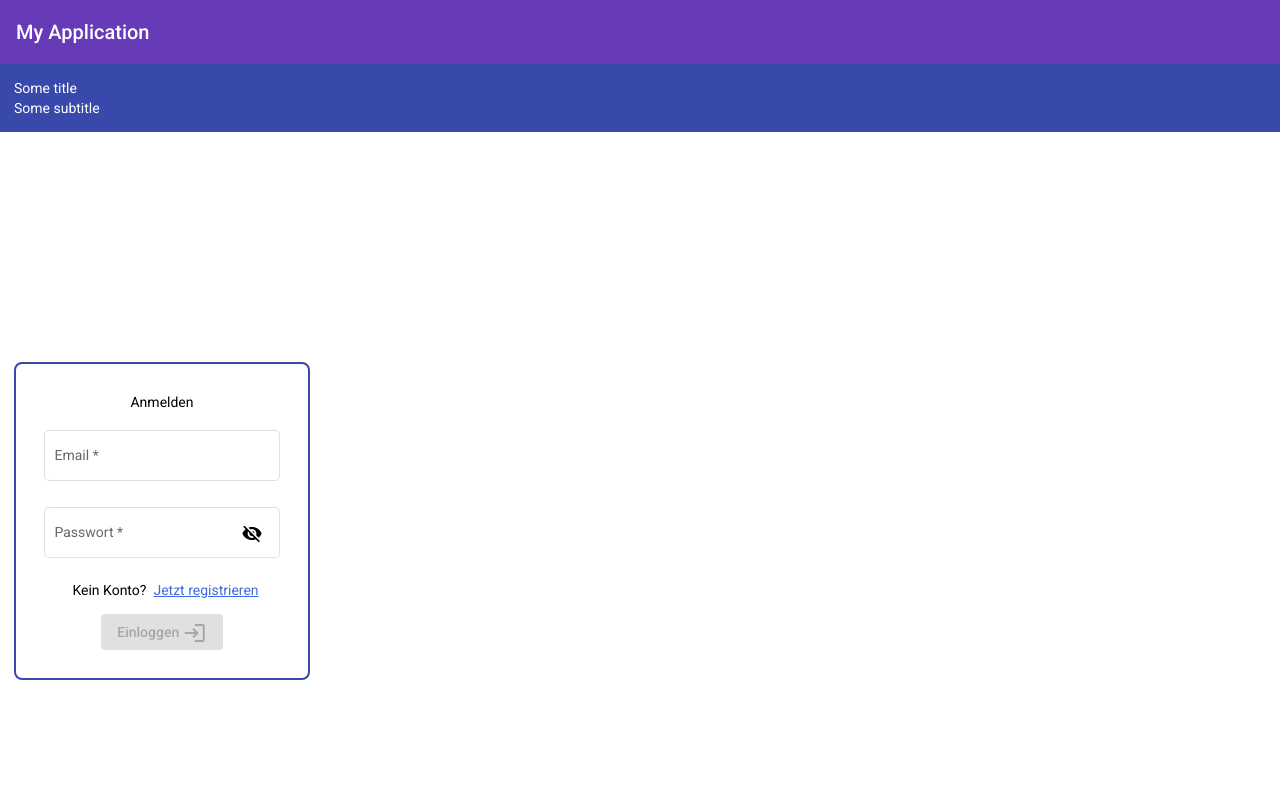
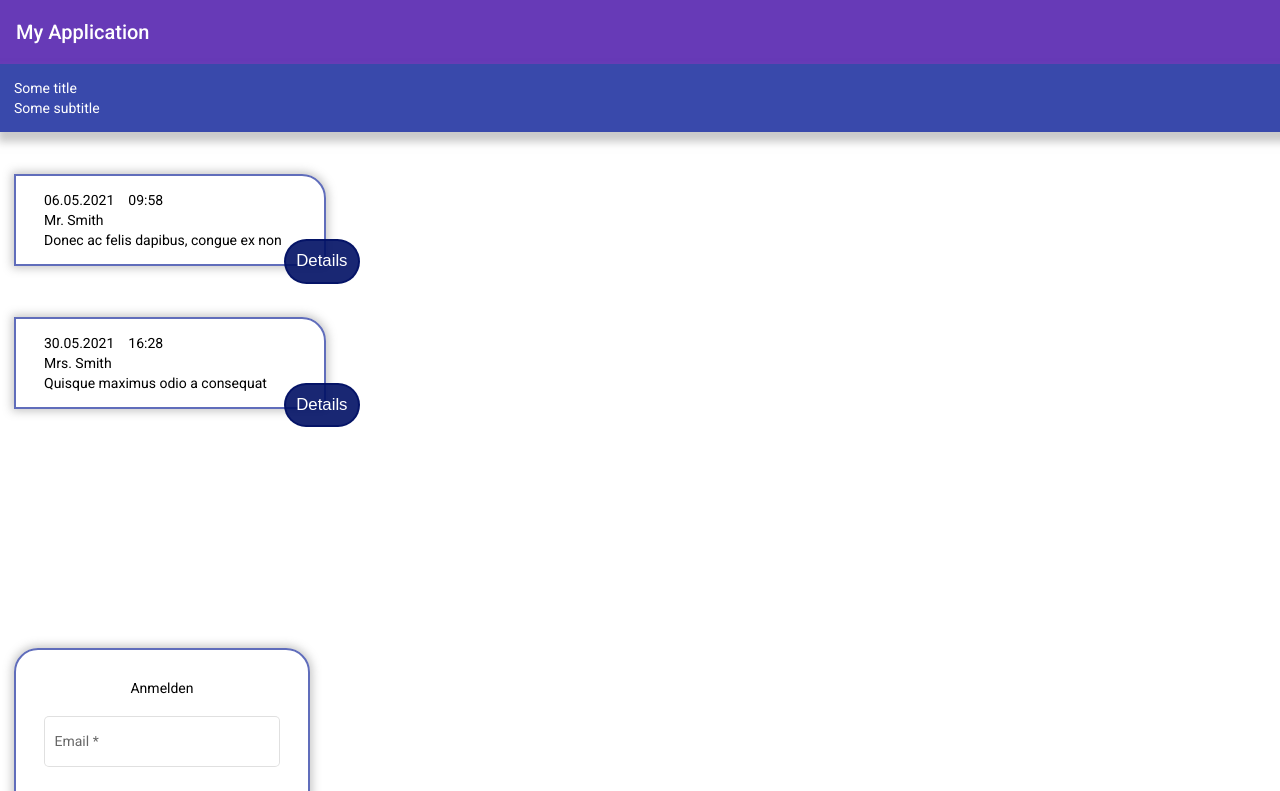
Before and after one commit to cyberlytics/MedPlanner, an Angular app in the folder ngMedPlanner/med-planner/: page / in a window 1280 px wide. Shown: the top 791 px of the page. Built offline with nearby package versions, Linux system fonts and the light colour scheme.

Commit message:
new base style settings

```diff
--- a/ngMedPlanner/med-planner/src/app/app-header/app-header.component.html
+++ b/ngMedPlanner/med-planner/src/app/app-header/app-header.component.html
@@ -2,7 +2,7 @@
     <span>My Application</span>
 </mat-toolbar>
 
-<div class="header-block" #headerElement>
+<div class="header-block bottom-shadow" #headerElement>
     <span class="title">Some title</span>
     <span class="subtitle">Some subtitle</span>
 </div>
--- a/ngMedPlanner/med-planner/src/app/app.component.html
+++ b/ngMedPlanner/med-planner/src/app/app.component.html
@@ -1,7 +1,7 @@
 <app-header-component></app-header-component>
 
 <div class="templates-test">
-  <!-- <app-appointment-dashboard-component></app-appointment-dashboard-component> -->
+  <app-appointment-dashboard-component></app-appointment-dashboard-component>
 </div>
 
 <div class="templates-test">
--- a/ngMedPlanner/med-planner/src/app/templates/app-login/app-login.component.html
+++ b/ngMedPlanner/med-planner/src/app/templates/app-login/app-login.component.html
@@ -1,4 +1,4 @@
-<div class="main-block">
+<div class="main-block base-shadow primary-border">
     <div class="sing-in-text-block">
         <span>Anmelden</span>
     </div>
--- a/ngMedPlanner/med-planner/src/app/templates/app-login/app-login.component.scss
+++ b/ngMedPlanner/med-planner/src/app/templates/app-login/app-login.component.scss
@@ -1,6 +1,5 @@
 .main-block {
-    border: 2px solid rgba($color: #3949ab, $alpha: 1.0);
-    border-radius: 8px;
+    border-radius: 24px 24px 0 0;
 
     padding: 2em;
 }
--- a/ngMedPlanner/med-planner/src/app/templates/appointment-card/appointment-card.component.html
+++ b/ngMedPlanner/med-planner/src/app/templates/appointment-card/appointment-card.component.html
@@ -1,6 +1,6 @@
 
 <div>
-    <div class="card-block">
+    <div class="card-block base-shadow primary-border">
         <div>
             <span id="appointment-date">{{date}}</span>
             <span id="appointment-time">{{time}}</span>
@@ -14,6 +14,9 @@
     </div>
 
     <div class="detail-button">
-        <button id="appointment-button" (click)="onDetailsButtonClick()">Details</button>
+        <button class="secondary-border base-button" id="appointment-button"
+        (click)="onDetailsButtonClick()">
+            Details
+        </button>
     </div>
 </div>
--- a/ngMedPlanner/med-planner/src/app/templates/appointment-card/appointment-card.component.scss
+++ b/ngMedPlanner/med-planner/src/app/templates/appointment-card/appointment-card.component.scss
@@ -8,8 +8,7 @@
 
     width: 20em;
 
-    border: 1px solid rgba(0, 0, 0, 1);
-    border-radius: 8px;
+    border-radius: 0 24px 0 0;
 
     padding: 1em;
 }
@@ -31,10 +30,6 @@
 
 .detail-button button {
     position: relative;
-    bottom: 1.5em;
+    bottom: 2em;
     right: -2em;
-
-    padding: 1em;
-
-    border-radius: 8px;
 }
--- a/ngMedPlanner/med-planner/src/app/templates/appointment-card/appointment-card.component.ts
+++ b/ngMedPlanner/med-planner/src/app/templates/appointment-card/appointment-card.component.ts
@@ -43,7 +43,8 @@ export class AppointmentCardComponent implements OnInit {
   }
   private _tag: Tag | undefined;
 
-
+  // TODO: To change date time format from millis to DD-MM-YYYY HH-MM
+  // TODO: !!! Then to rewrite unit-test !!!
   @Input() set dateTimeMillis(value: string) {
     if (value === undefined) {
       return;
--- a/ngMedPlanner/med-planner/src/assets/mock-data/appointments-list.json
+++ b/ngMedPlanner/med-planner/src/assets/mock-data/appointments-list.json
@@ -11,30 +11,6 @@
             "date": 1622392096398,
             "title": "Quisque maximus odio a consequat",
             "medic_name": "Mrs. Smith"
-        },
-        {
-            "id": "3",
-            "date": 1620395046398,
-            "title": "Mauris consequat congue sem,",
-            "medic_name": "Mr. John Watson"
-        },
-        {
-            "id": "4",
-            "date": 1610395096398,
-            "title": "Curabitur tincidunt sagittis nibh",
-            "medic_name": "Mr. John Doe"
-        },
-        {
-            "id": "5",
-            "date": 1620305096398,
-            "title": "Maecenas eleifend quam",
-            "medic_name": "Mrs. Holmes"
-        },
-        {
-            "id": "6",
-            "date": 1620395056398,
-            "title": "Lorem ipsum dolor sit amet",
-            "medic_name": "Mr. Markus"
         }
     ]
 }
--- a/ngMedPlanner/med-planner/src/styles.scss
+++ b/ngMedPlanner/med-planner/src/styles.scss
@@ -2,3 +2,40 @@
 
 html, body { height: 100%; }
 body { margin: 0; font-family: Roboto, "Helvetica Neue", sans-serif; }
+
+
+.base-shadow {
+    box-shadow: 0 0 10px 2px rgba(180, 180, 180, 0.8);
+}
+
+.bottom-shadow {
+    box-shadow: 0 8px 8px 2px rgba(149, 149, 149, 0.5);
+}
+
+.primary-border {
+    border: 2px solid rgba($color: #3949ab, $alpha: .8);
+}
+
+.secondary-border {
+    border: 2px solid rgba($color: #001064, $alpha: .8);
+}
+
+.base-button {
+    background-color: rgba($color: #001064, $alpha: .9);
+    padding: .6em;
+
+    color: white;
+    font-size: 1.2em;
+
+    border-radius: 24px;
+
+    transition: .8s;
+
+    cursor: pointer;
+}
+
+.base-button:hover {
+    background-color: rgba($color: #001064, $alpha: 1);
+    border-radius: 0 24px 0 24px;
+    transition: .8s;
+}
```
